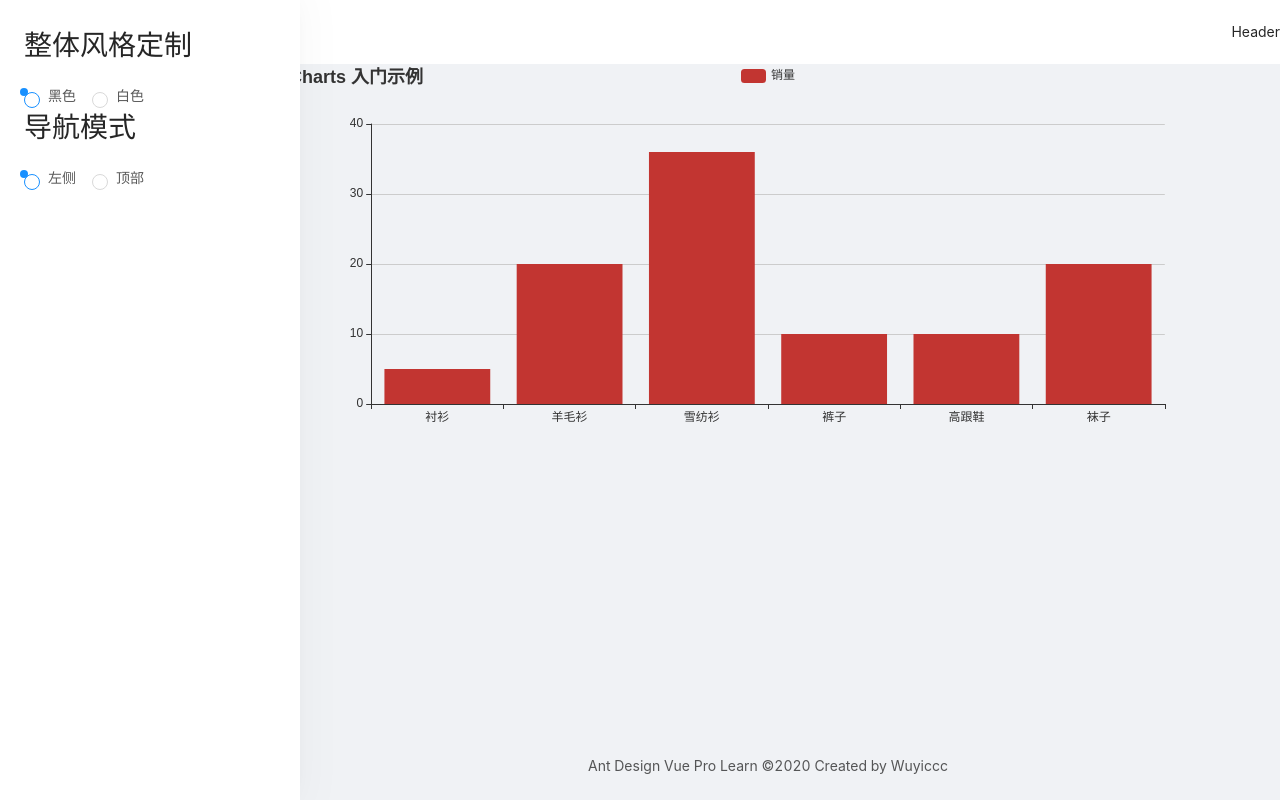
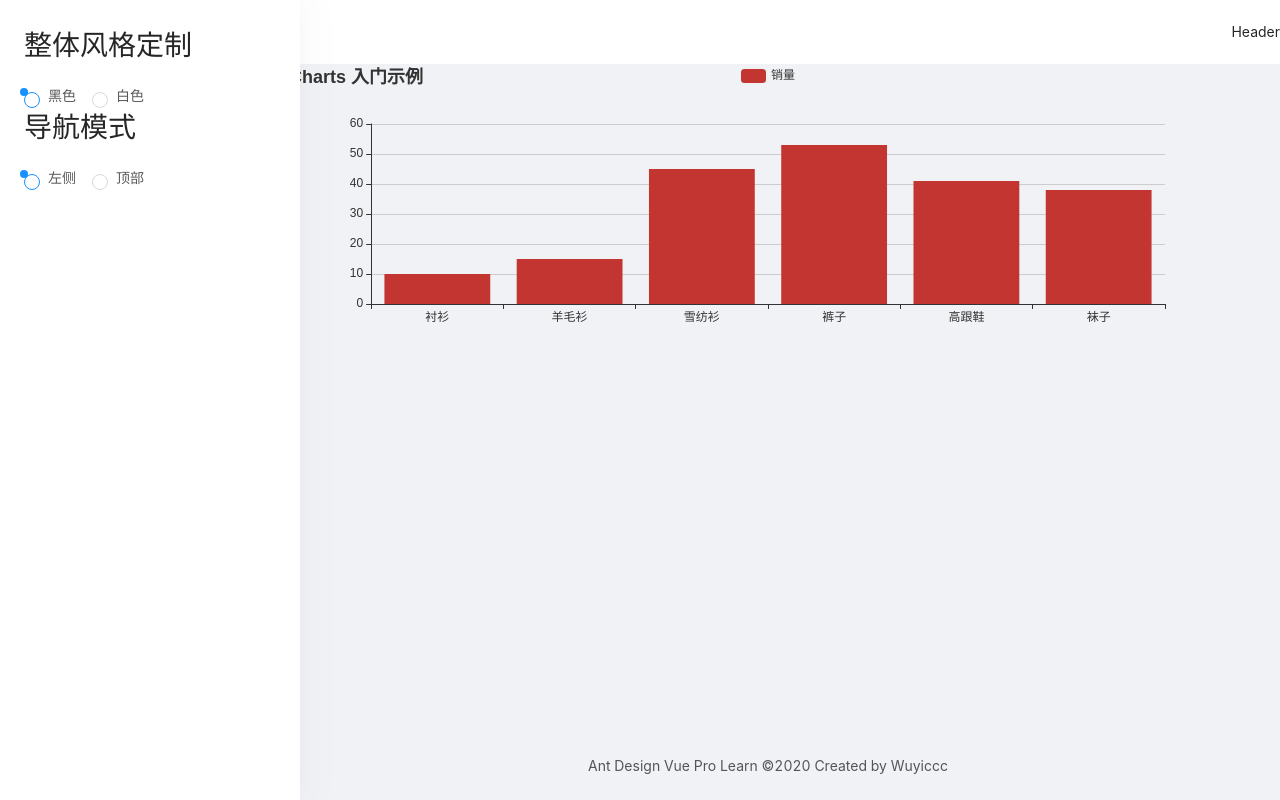
Before and after one commit to wuyiccc/ant-design-vue-pro-learn, a Vue app: page /dashboard/analysis in a window 1280 px wide. Built offline with nearby package versions, Linux system fonts and the light colour scheme.

Commit message:
1. Chart组件外传值，并深度监听option的变化

```diff
--- a/src/components/Chart.vue
+++ b/src/components/Chart.vue
@@ -1,5 +1,5 @@
 <template>
-  <div ref="chartDom" style="height: 400px"></div>
+  <div ref="chartDom"></div>
 </template>
 
 <script>
@@ -8,36 +8,33 @@ import { addListener, removeListener } from "resize-detector";
 import debounce from "lodash/debounce";
 export default {
   name: "Chart",
+  props: {
+    option: {
+      type: Object,
+      default: () => {}
+    }
+  },
+  watch: {
+    // option(val) {
+    //   this.chart.setOption(val);
+    // }
+    // 深度监听val的变化
+    option: {
+      handler(val) {
+        this.chart.setOption(val);
+      },
+      deep: true
+    }
+  },
+
   created() {
     // 对resize方法的调用进行过滤处理，防止调用频率过高
     this.resize = debounce(this.resize, 300);
   },
   mounted() {
-    // 基于准备好的dom，初始化echarts实例
-    this.chart = echarts.init(this.$refs.chartDom);
+    // 在挂载的时候渲染组件并设置监听器
+    this.renderChart();
     addListener(this.$refs.chartDom, this.resize);
-
-    // 指定图表的配置项和数据
-    this.chart.setOption({
-      title: {
-        text: "ECharts 入门示例"
-      },
-      tooltip: {},
-      legend: {
-        data: ["销量"]
-      },
-      xAxis: {
-        data: ["衬衫", "羊毛衫", "雪纺衫", "裤子", "高跟鞋", "袜子"]
-      },
-      yAxis: {},
-      series: [
-        {
-          name: "销量",
-          type: "bar",
-          data: [5, 20, 36, 10, 10, 20]
-        }
-      ]
-    });
   },
   beforeDestroy() {
     removeListener(this.$refs.chartDom, this.resize);
@@ -49,6 +46,11 @@ export default {
     resize() {
       console.log("####resize");
       this.chart.resize();
+    },
+    renderChart() {
+      // 基于准备好的dom，初始化echarts实例
+      this.chart = echarts.init(this.$refs.chartDom);
+      this.chart.setOption(this.option);
     }
   }
 };
--- a/src/views/Dashboard/Analysis.vue
+++ b/src/views/Dashboard/Analysis.vue
@@ -1,15 +1,50 @@
 <template>
   <div>
-    <Chart></Chart>
+    <Chart :option="chartOption" style="height: 300px;"></Chart>
   </div>
 </template>
 
 <script>
 import Chart from "../../components/Chart";
+import random from "lodash/random";
 export default {
   name: "Analysis",
+  data() {
+    return {
+      chartOption: {
+        title: {
+          text: "ECharts 入门示例"
+        },
+        tooltip: {},
+        legend: {
+          data: ["销量"]
+        },
+        xAxis: {
+          data: ["衬衫", "羊毛衫", "雪纺衫", "裤子", "高跟鞋", "袜子"]
+        },
+        yAxis: {},
+        series: [
+          {
+            name: "销量",
+            type: "bar",
+            data: [5, 20, 36, 10, 10, 20]
+          }
+        ]
+      }
+    };
+  },
   components: {
     Chart
+  },
+  mounted() {
+    this.interval = setInterval(() => {
+      this.chartOption.series[0].data = this.chartOption.series[0].data.map(
+        () => random(100)
+      );
+    }, 3000);
+  },
+  beforeDestroy() {
+    clearInterval(this.interval);
   }
 };
 </script>
```
